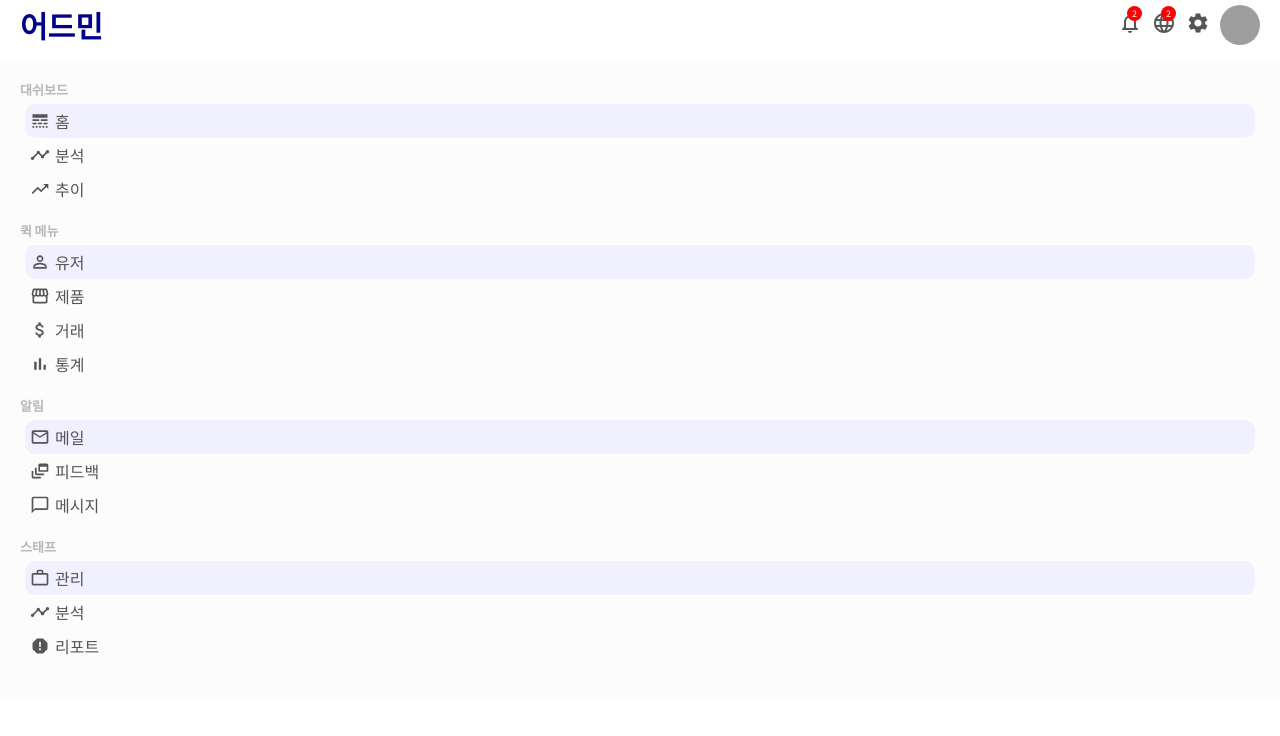
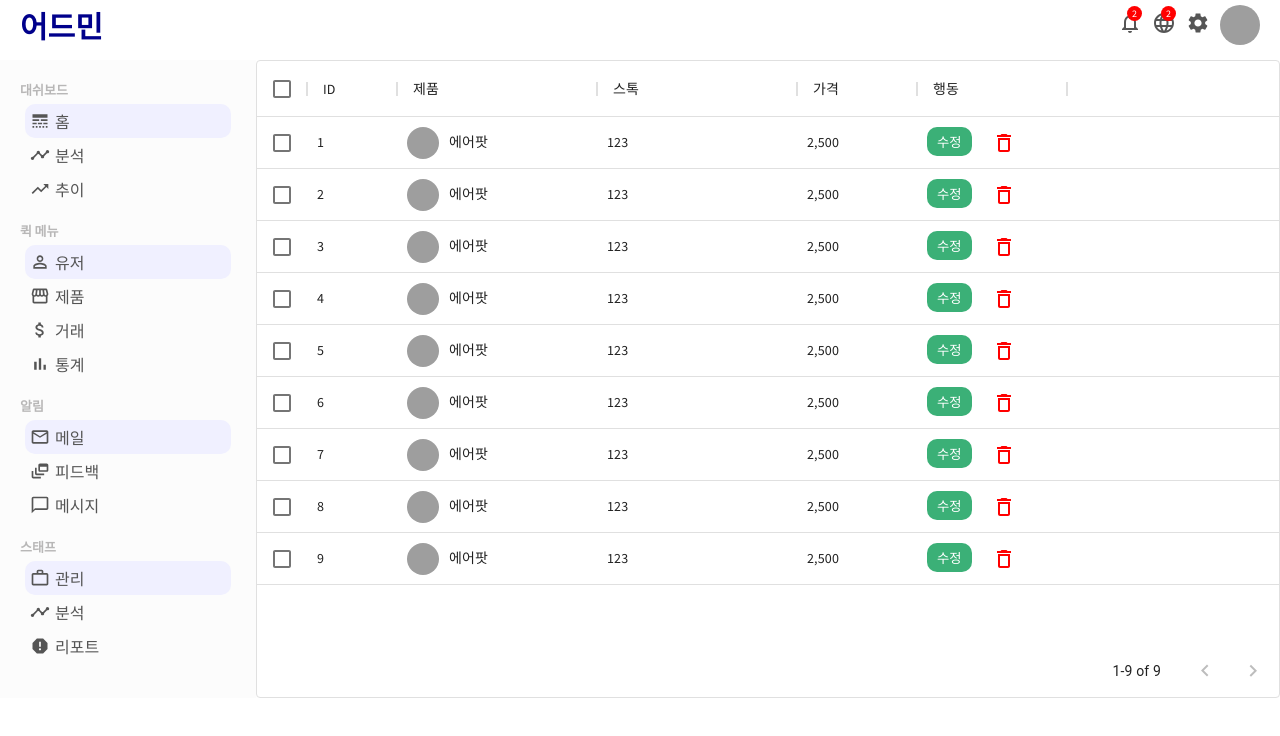
Before and after one commit to overaction/react_admin_dashboard, a React (Create React App) app: page /products in a window 1280 px wide. Shown: the top 736 px of the page. Built offline with nearby package versions, Linux system fonts and the light colour scheme; grey boxes are pictures that could not be loaded; the HTML template or start-up script is replaced by a standard one.

Commit message:
상품 리스트 페이지

```diff
--- a/src/App.js
+++ b/src/App.js
@@ -6,6 +6,7 @@ import { BrowserRouter as Router, Switch, Route } from 'react-router-dom'
 import UserList from './pages/userList/UserList';
 import User from './pages/user/User';
 import NewUser from './pages/newUser/NewUser';
+import ProductList from './pages/productList/ProductList';
 
 function App() {
   return (
@@ -26,6 +27,15 @@ function App() {
                 <Route path="/newUser">
                   <NewUser />
                 </Route>
+                <Route path="/products">
+                  <ProductList />
+                </Route>
+                <Route exact path="/products/:productsId">
+                  <ProductList />
+                </Route>
+                <Route path="/newproduct">
+                  <ProductList />
+                </Route>
               </Switch>
           </div>
       </Router>
--- a/src/dummyData.js
+++ b/src/dummyData.js
@@ -123,3 +123,78 @@ export const rows = [
       transaction: '2,500',
   },
 ]
+
+export const productRows = [
+  {
+      id: 1,
+      name: '에어팟',
+      img: 'https://upload.wikimedia.org/wikipedia/commons/thumb/b/bc/Unknown_person.jpg/542px-Unknown_person.jpg',
+      stock: '123',
+      status: 'active',
+      price: '2,500',
+  },
+  {
+      id: 2,
+      name: '에어팟',
+      img: 'https://upload.wikimedia.org/wikipedia/commons/thumb/b/bc/Unknown_person.jpg/542px-Unknown_person.jpg',
+      stock: '123',
+      status: 'active',
+      price: '2,500',
+  },
+  {
+      id: 3,
+      name: '에어팟',
+      img: 'https://upload.wikimedia.org/wikipedia/commons/thumb/b/bc/Unknown_person.jpg/542px-Unknown_person.jpg',
+      stock: '123',
+      status: 'active',
+      price: '2,500',
+  },
+  {
+      id: 4,
+      name: '에어팟',
+      img: 'https://upload.wikimedia.org/wikipedia/commons/thumb/b/bc/Unknown_person.jpg/542px-Unknown_person.jpg',
+      stock: '123',
+      status: 'active',
+      price: '2,500',
+  },
+  {
+      id: 5,
+      name: '에어팟',
+      img: 'https://upload.wikimedia.org/wikipedia/commons/thumb/b/bc/Unknown_person.jpg/542px-Unknown_person.jpg',
+      stock: '123',
+      status: 'active',
+      price: '2,500',
+  },
+  {
+      id: 6,
+      name: '에어팟',
+      img: 'https://upload.wikimedia.org/wikipedia/commons/thumb/b/bc/Unknown_person.jpg/542px-Unknown_person.jpg',
+      stock: '123',
+      status: 'active',
+      price: '2,500',
+  },
+  {
+      id: 7,
+      name: '에어팟',
+      img: 'https://upload.wikimedia.org/wikipedia/commons/thumb/b/bc/Unknown_person.jpg/542px-Unknown_person.jpg',
+      stock: '123',
+      status: 'active',
+      price: '2,500',
+  },
+  {
+      id: 8,
+      name: '에어팟',
+      img: 'https://upload.wikimedia.org/wikipedia/commons/thumb/b/bc/Unknown_person.jpg/542px-Unknown_person.jpg',
+      stock: '123',
+      status: 'active',
+      price: '2,500',
+  },
+  {
+      id: 9,
+      name: '에어팟',
+      img: 'https://upload.wikimedia.org/wikipedia/commons/thumb/b/bc/Unknown_person.jpg/542px-Unknown_person.jpg',
+      stock: '123',
+      status: 'active',
+      price: '2,500',
+  },
+]
--- /dev/null
+++ b/src/pages/productList/ProductList.jsx
@@ -0,0 +1,71 @@
+import "./productList.css"
+import { DataGrid } from '@material-ui/data-grid'
+import { DeleteOutline } from '@material-ui/icons'
+import { productRows } from '../../dummyData'
+import { Link } from 'react-router-dom'
+import { useState } from 'react'
+
+export default function ProductList() {
+    const [data, setData] = useState(productRows);
+    const handleDelete = (id) => {
+        console.log(id);
+        setData(data.filter(item => item.id !== id));
+    }
+
+    const columns = [
+        { field: 'id', headerName: 'ID', width: 90 },
+        {
+            field: 'product',
+            headerName: '제품',
+            width: 200,
+            renderCell: params => {
+                return (
+                    <div className="productListItem">
+                        <img
+                            src={params.row.img}
+                            alt=""
+                            className="productListImg"
+                        />
+                        {params.row.name}
+                    </div>
+                )
+            },
+        },
+        {
+            field: 'stock',
+            headerName: '스톡',
+            width: 200,
+        },
+        {
+            field: 'price',
+            headerName: '가격',
+            width: 120,
+        },
+        {
+            field: 'action',
+            headerName: '행동',
+            width: 150,
+            renderCell: (params) => {
+                return (
+                    <>
+                        <Link to={'/product/' + params.row.id}>
+                            <button className="productListEdit">수정</button>
+                        </Link>
+                        <DeleteOutline className="productListDelete" onClick={() => handleDelete(params.row.id)}/>
+                    </>
+                )
+            },
+        },
+    ]
+    return (
+        <div className="productList">
+            <DataGrid
+                rows={data}
+                columns={columns}
+                pageSize={9}
+                checkboxSelection
+                disableSelectionOnClick
+            />
+        </div>
+    )
+}
--- /dev/null
+++ b/src/pages/productList/productList.css
@@ -0,0 +1,31 @@
+.productList {
+    flex: 4;
+}
+
+.productListItem {
+    display: flex;
+    align-items: center;
+}
+
+.productListImg {
+    width: 32px;
+    height: 32px;
+    border-radius: 50%;
+    margin-right: 10px;
+    object-fit: cover;
+}
+
+.productListEdit {
+    border: none;
+    border-radius: 10px;
+    padding: 5px 10px;
+    background-color: #3bb077;
+    color: white;
+    cursor: pointer;
+    margin-right: 20px;
+}
+
+.productListDelete {
+    color: red;
+    cursor: pointer;
+}
```
